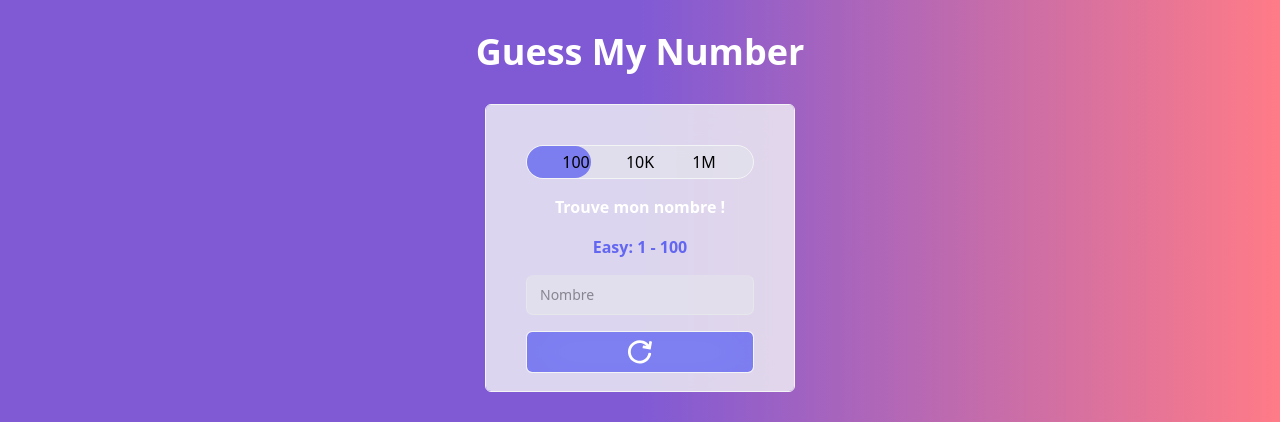
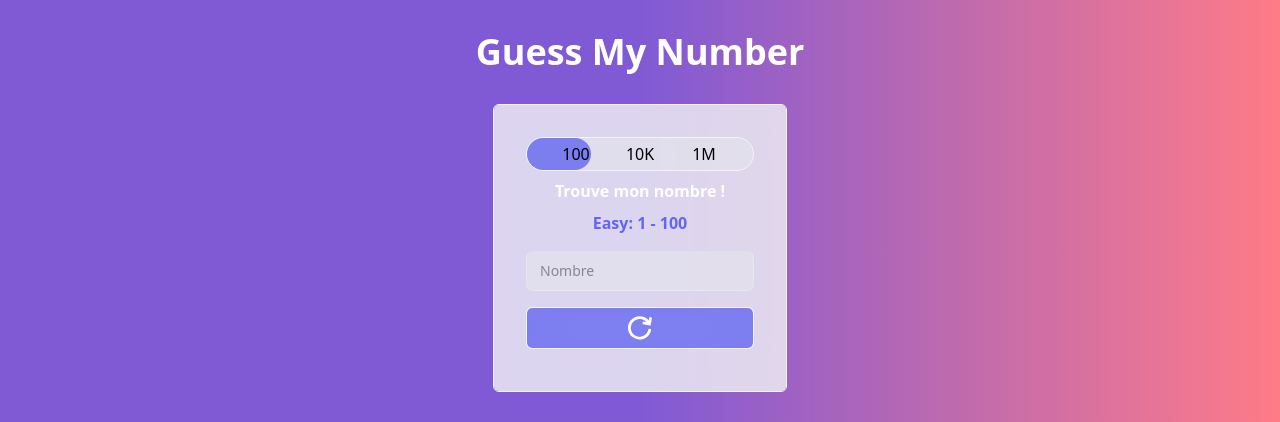
Before and after one commit to BriiceR/GuessMyNumber, a React (Vite) app: page / in a window 1280 px wide. Shown: the top 422 px of the page. Built offline with nearby package versions, Linux system fonts and the light colour scheme; no server answers; the database is empty.

Commit message:
fix card size

```diff
--- a/src/App.tsx
+++ b/src/App.tsx
@@ -151,10 +151,10 @@ function App() {
       <SphereAnimation>
         <h1 className="text-4xl font-bold text-center text-white pt-8">Guess My Number</h1>
         <div className="flex justify-center items-center mt-8 ">
-          <div className="bg-gray-100 rounded-md bg-clip-padding backdrop-filter backdrop-blur-xl bg-opacity-80 border border-gray-100 z-10 p-10 text-white h-72">
+          <div className="bg-gray-100 rounded-md bg-clip-padding backdrop-filter backdrop-blur-xl bg-opacity-80 border border-gray-100 z-10 p-8 text-white h-72">
             <Toggle onDifficultyChange={handleDifficultyChange} />
-            <p className="text-1xl font-bold text-center mt-4">Trouve mon nombre !</p>
-            <p className="text-1xl font-bold text-center mt-4 text-indigo-500">
+            <p className="text-1xl font-bold text-center mt-2">Trouve mon nombre !</p>
+            <p className="text-1xl font-bold text-center mt-2 text-indigo-500">
               {difficultyName}: 1 - {difficulty === 'easyResults' ? easy : difficulty === 'mediumResults' ? medium : hard}
             </p>
             <Input
@@ -163,7 +163,7 @@ function App() {
               resetGuess={resetGuess}
             />
             <Reload onReset={() => setResetGuess(true)} resetGuess={resetGuess} />
-            <p className="text-1xl text-center mt-4 text-black">{message}</p>
+            <p className="text-1xl text-center mt-2 text-black">{message}</p>
           </div>
         </div>
         <Results easyResults={easyResults} mediumResults={mediumResults} hardResults={hardResults} isLoading={isLoading} />
```
